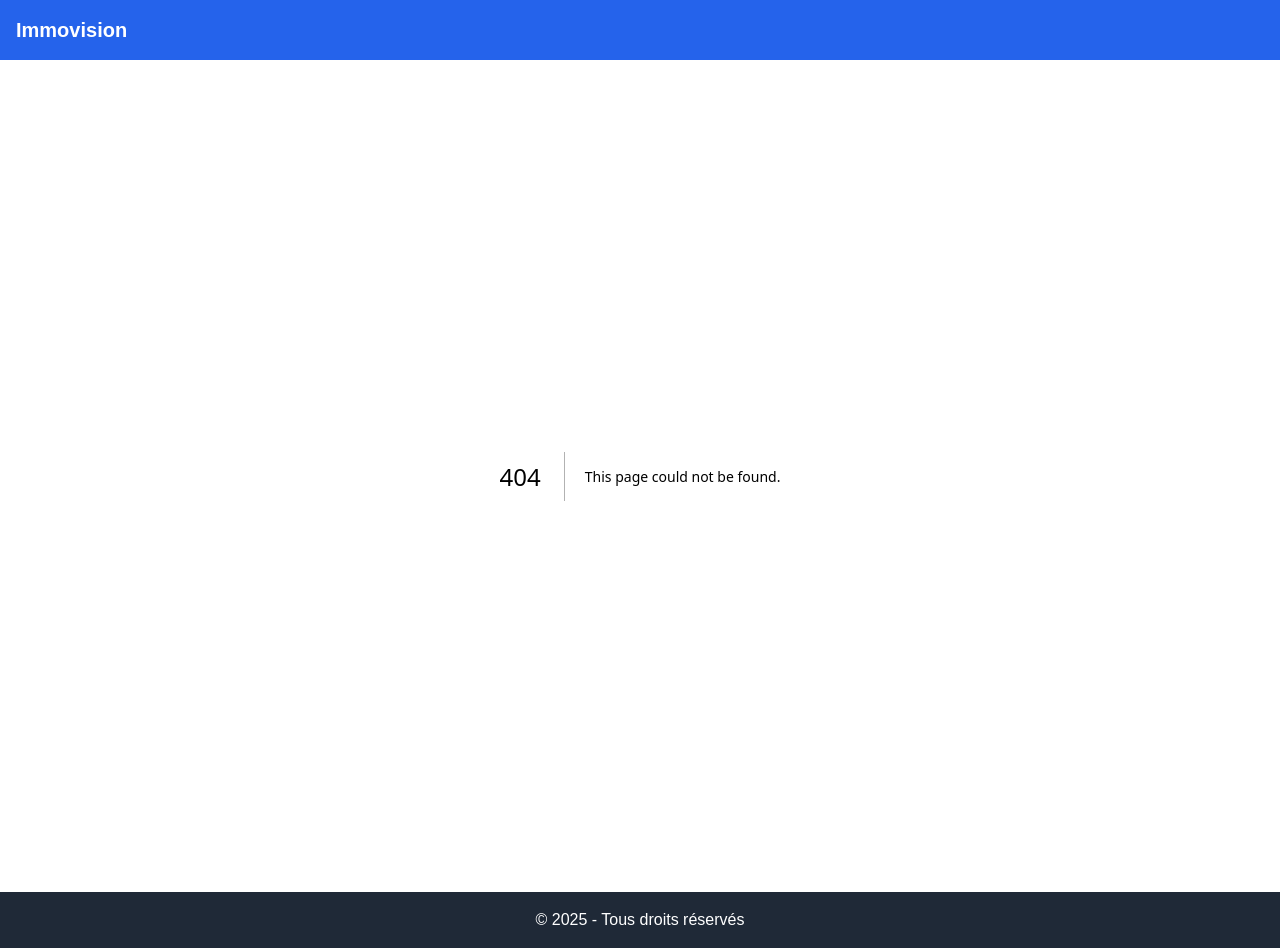
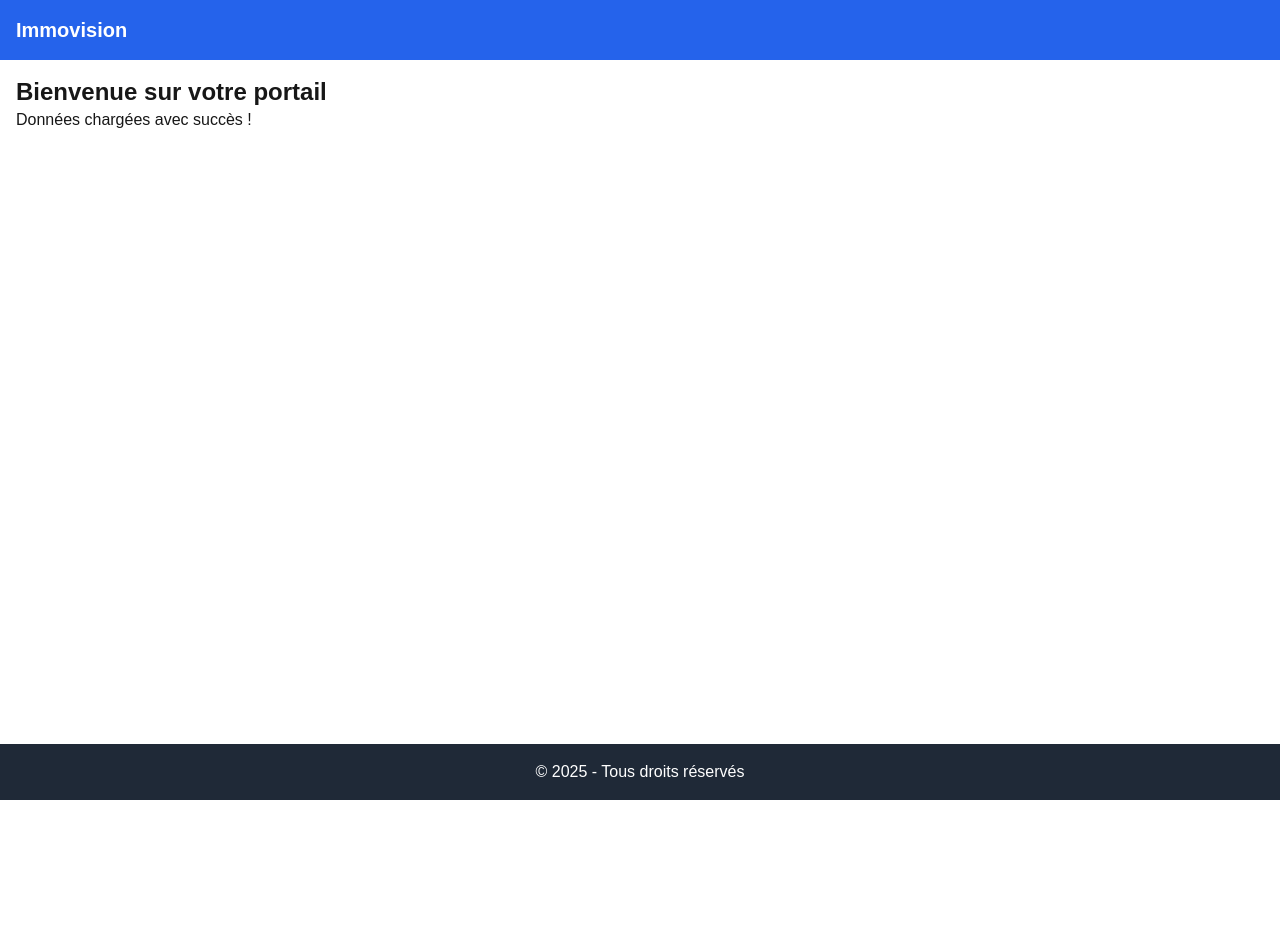
Before and after one commit to Rihpas/ImmovisionV2, a Next.js app: page /monPortail in a window 1280 px wide. Before the commit this address had no page. After the commit the page ends 800 px from the top, so only its background shows below. Built offline with nearby package versions, Linux system fonts and the light colour scheme.

Commit message:
monportail

```diff
--- /dev/null
+++ b/app/monPortail/page.tsx
@@ -0,0 +1,15 @@
+async function fetchData() {
+    await new Promise((resolve) => setTimeout(resolve, 3000)); // Simule un délai de 3s
+    return { message: "Données chargées avec succès !" };
+}
+
+export default async function DashboardPage() {
+    const data = await fetchData();
+
+    return (
+        <div>
+            <h2 className="text-2xl font-bold">Bienvenue sur votre portail</h2>
+            <p>{data.message}</p>
+        </div>
+    );
+}
```
